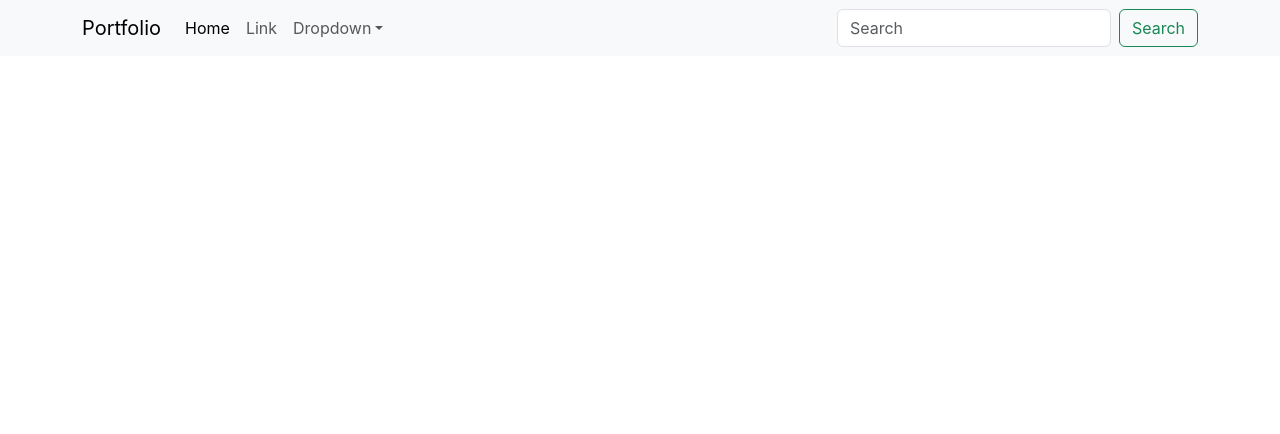
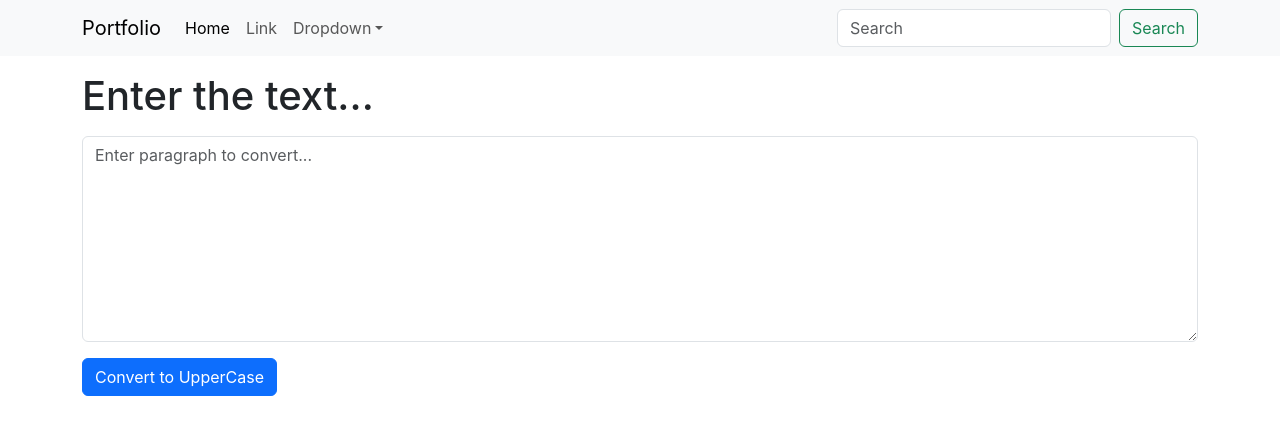
Before and after one commit to ZubairFareed1/Code-with-harry, a React (Create React App) app: page / in a window 1280 px wide. Shown: the top 434 px of the page. Built offline with nearby package versions, Linux system fonts and the light colour scheme.

Commit message:
in lecture 7 i created a project to when user type on text field and click on button the text will converted from lower case to upper case.

```diff
--- a/src/App.js
+++ b/src/App.js
@@ -1,12 +1,16 @@
 // App.js
 import React from 'react';
 import Navbar from './components/Navbar'
+import TextForm from './components/TextForm';
 
 
 const App = () => {
   return (
-    <Navbar logo="Portfolio" home="Home"/>
+    <>
+    <Navbar logo="Portfolio" home="Home" />
+    <TextForm heading="Enter the text..."/>
 
+    </>
   );
 };
 export default App;
--- /dev/null
+++ b/src/components/TextForm.js
@@ -0,0 +1,28 @@
+import React from 'react'
+import { useState } from 'react'
+
+export default function TextForm(props) {
+    const handleUpClick = () =>{
+        console.log("handle up button clicked..");
+        let newText = text.toUpperCase();
+        setText(newText);
+    }
+    const handleOnChange = (event) =>{
+        console.log("handle on changed");
+        setText(event.target.value);
+
+
+    }
+    const [text,setText]=useState("");
+  return (
+    <div className='container'>
+
+  <div className="mb-3">
+    <h1 className='my-3 '>{props.heading} </h1>
+   <textarea className="form-control" placeholder='Enter paragraph to convert...' value={text}  onChange={handleOnChange} id="exampleFormControlTextarea1" rows="8"></textarea>
+</div>
+<button className='btn btn-primary' onClick={handleUpClick}> Convert to UpperCase</button>
+
+    </div>
+  )
+}
```
